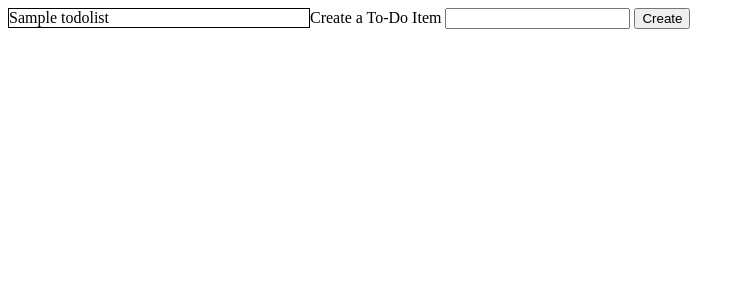
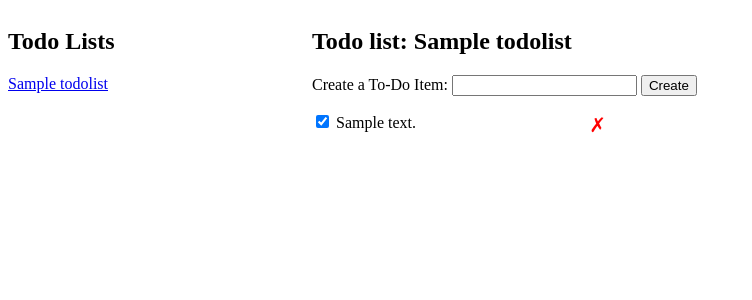
Before and after one commit to genughaben/todo, a Flask app: page /lists/1 in a window 1280 px wide. Shown: the top 300 px of the page, without its empty margins (0-752 px from the left). Run offline with Flask 2, Linux system fonts and the light colour scheme; tables that the repository leaves empty hold one stand-in row (values such as "Sample post"); parts of the project's set-up code (start-up, migrations or seed data) failed here and were passed over.

Commit message:
add active list to displayed todos; doc: add notes for expansion of the project in README

```diff
--- a/app/app.py
+++ b/app/app.py
@@ -45,19 +45,17 @@
         return f'<Todo {self.id} {self.description} {self.completed}>'
 
 
-
 @app.route('/')
 def index():
     return redirect(url_for('get_list_todos', list_id=1))
-
 
 @app.route('/lists/<list_id>')
 def get_list_todos(list_id):
     return render_template("index.html",
     lists=TodoList.query.all(),
+    active_list=TodoList.query.get(list_id),
     todos=Todo.query.filter_by(list_id=list_id).order_by('id').all()
 )
-
 
 @app.route("/todo/create", methods=['POST'])
 def create_todo():
--- a/app/static/style.css
+++ b/app/static/style.css
@@ -15,12 +15,6 @@
     clear: both;
 }
 
-div.lists-container {
-    clear: both;
-    float: left;
-    border: 1px solid black;
-}
-
 li button.close {
     cursor: pointer;
     border: none;
@@ -32,4 +26,16 @@
     font-size: 20px;
   }
 
-.close:hover {background: #bbb;}
+.close:hover {
+    background: #bbb;
+}
+
+
+.container {
+    width: 800px;
+}
+
+.lists-container, .todos-container {
+    display: inline-block;
+    vertical-align: top;
+}
--- a/app/templates/index.html
+++ b/app/templates/index.html
@@ -5,15 +5,13 @@
         <link rel='stylesheet' type='text/css' href='{{ url_for("static", filename="style.css") }}' />
     </head>
     <body>
-
         <!-- Todo Lists -->
         <div class='lists-container'>
-            <ul id='todos'>
+            <h2>Todo Lists</h2>
+            <ul id='lists'>
                 {% for d in lists %}
                     <li>
-                        <!-- <input data-id={{d.id}} class='check-completed' type="checkbox" {% if d.completed %} checked {% endif %}> -->
-                        {{d.name}}
-                        <!-- <button data-id={{d.id}} class='close'>&cross;</button> -->
+                        <a href='{{ d.id }}'>{{d.name}}</a>
                     </li>
                 {% endfor %}
             </ul>
@@ -21,9 +19,10 @@
 
 
         <div class='todos-container'>
+            <h2>Todo list: {{ active_list.name }}</h2>
             <!-- Add new Todo Form -->
             <form id="form" action="/todo/create" method="post">
-                <label for="description">Create a To-Do Item</label>
+                <label for="description">Create a To-Do Item: </label>
                 <input type="text" id="description" name="description">
                 <input type="submit" id="submit" name="create" value="Create">
             </form>
@@ -31,7 +30,7 @@
 
             <!-- Display Todos -->
             <ul id='todos'>
-                {% for d in todo %}
+                {% for d in todos %}
                     <li>
                         <input data-id={{d.id}} class='check-completed' type="checkbox" {% if d.completed %} checked {% endif %}>
                         {{d.description}}
```
Also changed, not shown: app/static/script.js (+22 -1 lines), README.md.
